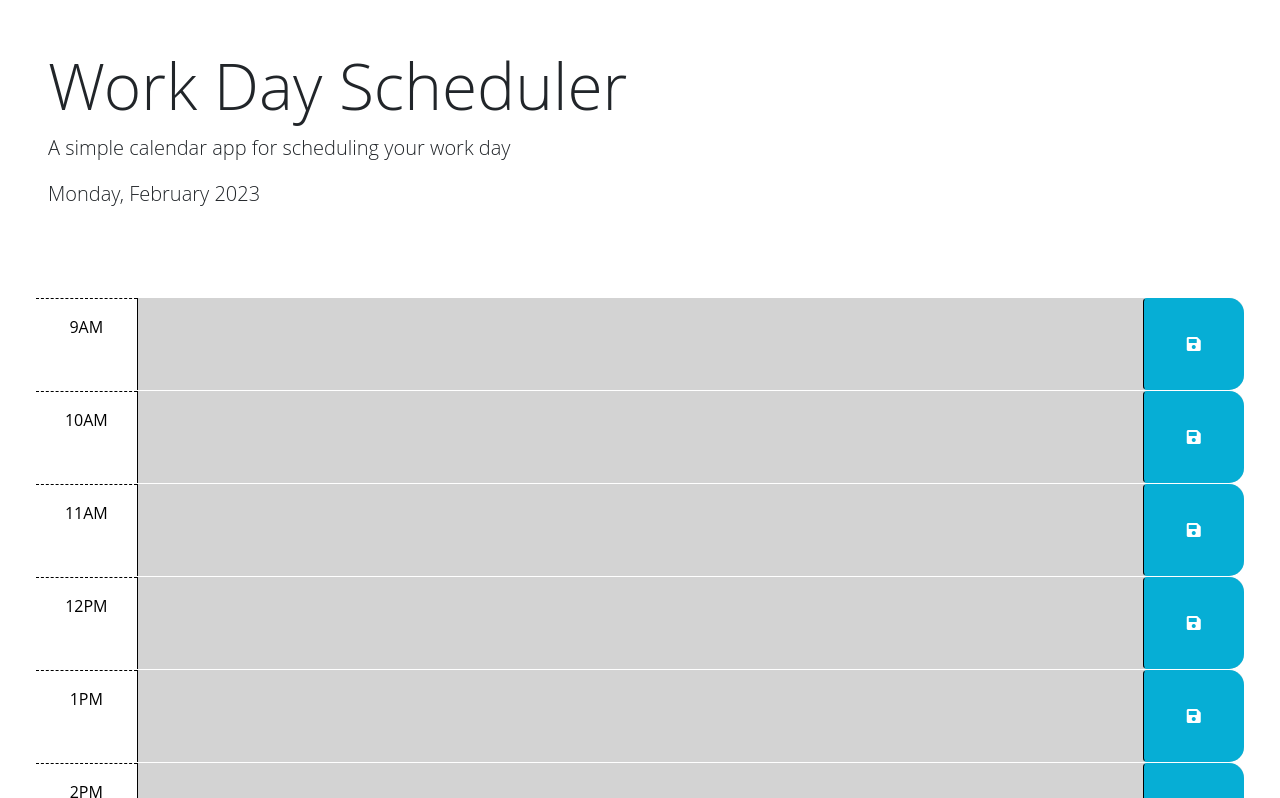
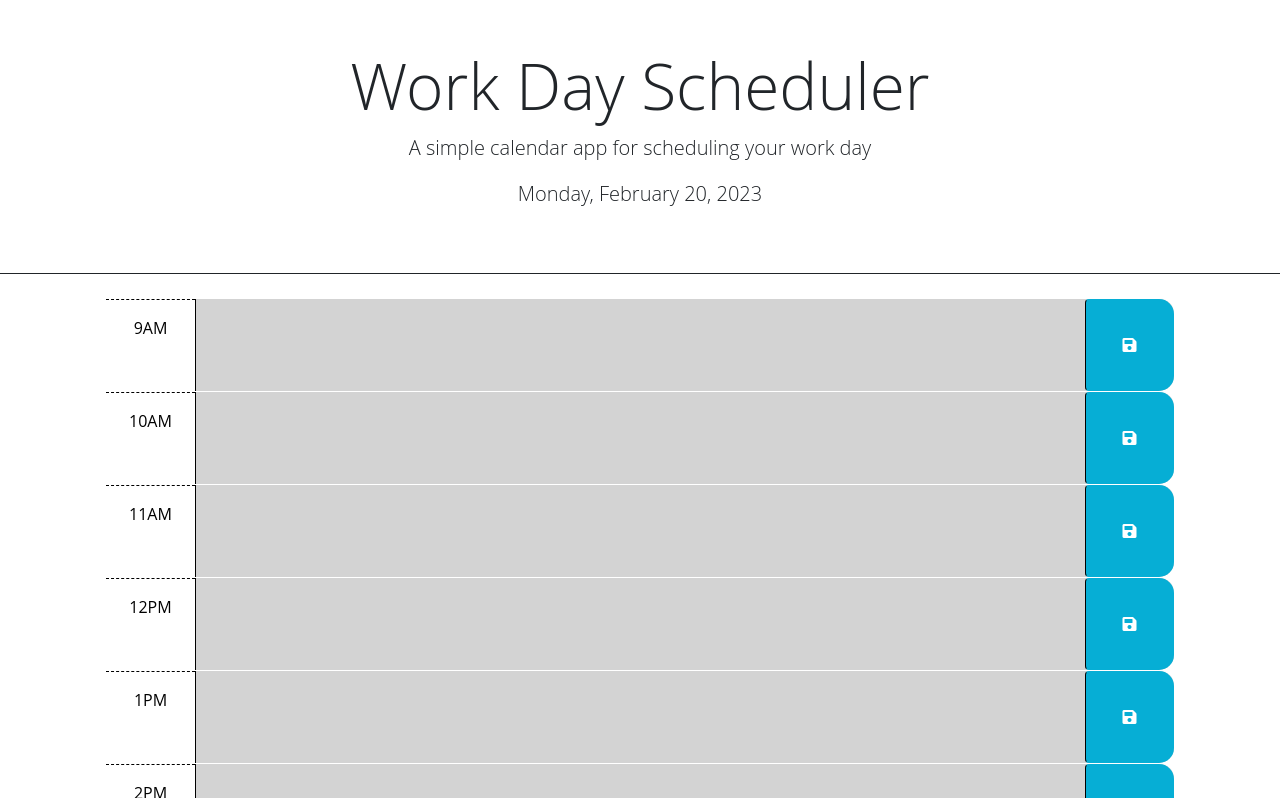
Before and after one commit to gharrison307/Work-Day-Scheduler, a plain HTML site: page index.html in a window 1280 px wide. Shown: the top 798 px of the page. Drawn offline with nearby package versions, Linux system fonts and the light colour scheme.

Commit message:
added HTML formating

```diff
--- a/assets/script.js
+++ b/assets/script.js
@@ -1,14 +1,10 @@
-// Wrap all code that interacts with the DOM in a call to jQuery to ensure that
-// the code isn't run until the browser has finished rendering all the elements
-// in the html.
-
 // code wrapped within a function so it doesn't run until all the HTML elements have loaded
 $(function () {
   var today = dayjs();
   var timeHour = today.hour();
 
   //  displays day and date on ID = #currentDay
-  $("#currentDay").text(today.format("dddd, MMMM YYYY"));
+  $("#currentDay").text(today.format("dddd, MMMM DD, YYYY"));
 
   //   sets up click event
   $(".saveBtn").on("click", function () {
@@ -18,10 +14,10 @@ $(function () {
     var timeId = timeBlock.attr("id");
     var userText = timeBlock.children("textarea").val();
 
-    // console.log tests
-    console.log(buttonClick.parent());
-    console.log(timeBlock.attr("id"));
-    console.log(userText);
+    // <---------  console.log tests --------->
+    // console.log(buttonClick.parent());
+    // console.log(timeBlock.attr("id"));
+    // console.log(userText);
 
     //   sets local storage items
     localStorage.setItem(timeId, userText);
@@ -38,6 +34,7 @@ $(function () {
   $("#hour-16 .description").text(localStorage.getItem("hour-16"));
   $("#hour-17 .description").text(localStorage.getItem("hour-17"));
 
+  //   sets class of present, past or future depending on the classHour(timeID) and timeHour (actual time)
   $(".time-block").each(function () {
     var classHour = $(this).attr("id").split("-")[1];
 
--- a/index.html
+++ b/index.html
@@ -25,23 +25,12 @@
   </head>
 
   <body>
-    <header class="p-5 mb-4">
+    <header class="p-5 mb-4 text-center border-bottom border-dark">
       <h1 class="display-3">Work Day Scheduler</h1>
       <p class="lead">A simple calendar app for scheduling your work day</p>
       <p id="currentDay" class="lead"></p>
     </header>
-    <div class="container-fluid px-5">
-      <!-- Use class for "past", "present", and "future" to apply styles to the
-        time-block divs accordingly. The javascript will need to do this by
-        adding/removing these classes on each div by comparing the hour in the
-        id to the current hour. The html provided below is meant to be an example
-        demonstrating how the css provided can be leveraged to create the
-        desired layout and colors. The html below should be removed or updated
-        in the finished product. Remember to delete this comment once the
-        code is implemented.
-        -->
-
-      <!-- Example of a past time block. The "past" class adds a gray background color. -->
+    <div class="container-lg px-5">
       <div id="hour-9" class="row time-block past">
         <div class="col-2 col-md-1 hour text-center py-3">9AM</div>
         <textarea class="col-8 col-md-10 description" rows="3"> </textarea>
@@ -50,7 +39,6 @@
         </button>
       </div>
 
-      <!-- Example of a present time block. The "present" class adds a red background color. -->
       <div id="hour-10" class="row time-block present">
         <div class="col-2 col-md-1 hour text-center py-3">10AM</div>
         <textarea class="col-8 col-md-10 description" rows="3"> </textarea>
@@ -59,7 +47,6 @@
         </button>
       </div>
 
-      <!-- Example of a future time block. The "future" class adds a green background color. -->
       <div id="hour-11" class="row time-block future">
         <div class="col-2 col-md-1 hour text-center py-3">11AM</div>
         <textarea class="col-8 col-md-10 description" rows="3"> </textarea>
@@ -118,17 +105,11 @@
     </div>
 
     <script src="https://cdnjs.cloudflare.com/ajax/libs/jquery/3.2.1/jquery.min.js"></script>
-
-    <script src="https://code.jquery.com/jquery-3.5.1.min.js"></script>
-
     <script
-      <script
       src="https://cdn.jsdelivr.net/npm/dayjs@1.11.3/dayjs.min.js"
       integrity="sha256-iu/zLUB+QgISXBLCW/mcDi/rnf4m4uEDO0wauy76x7U="
       crossorigin="anonymous"
     ></script>
-    <script src="path/to/dayjs/plugin/advancedFormat"></script>
-
     <script src="./assets/script.js"></script>
   </body>
 </html>
```
